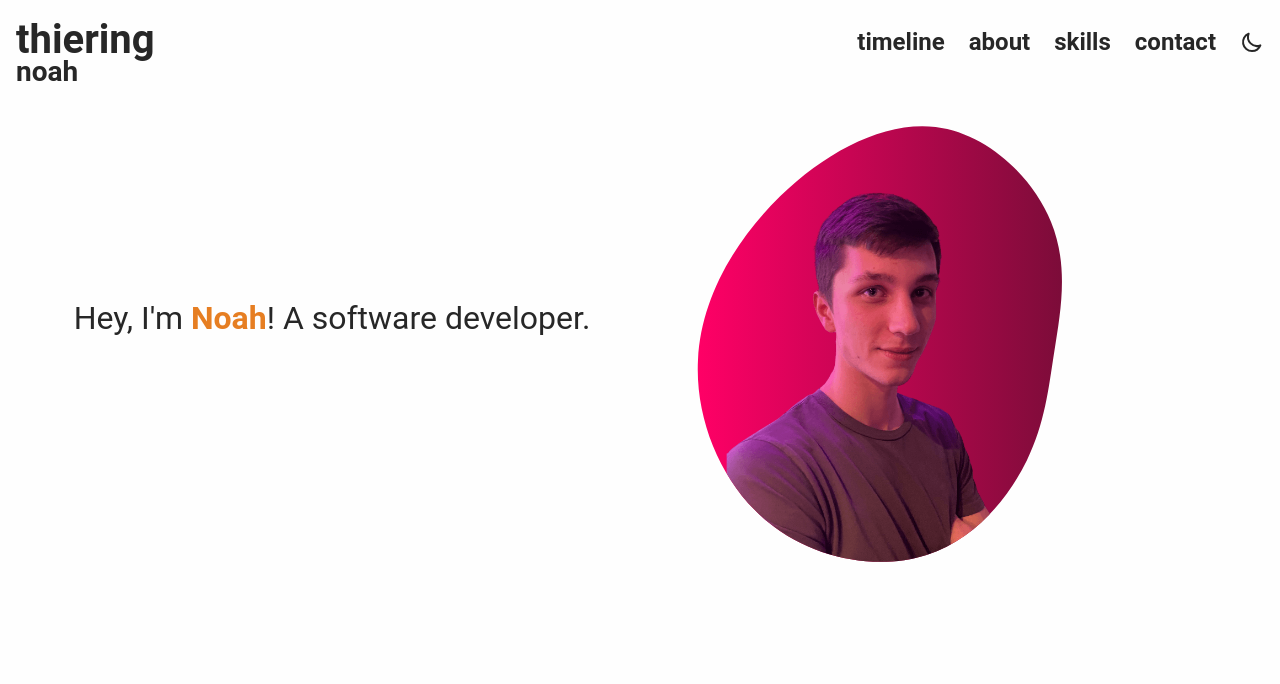
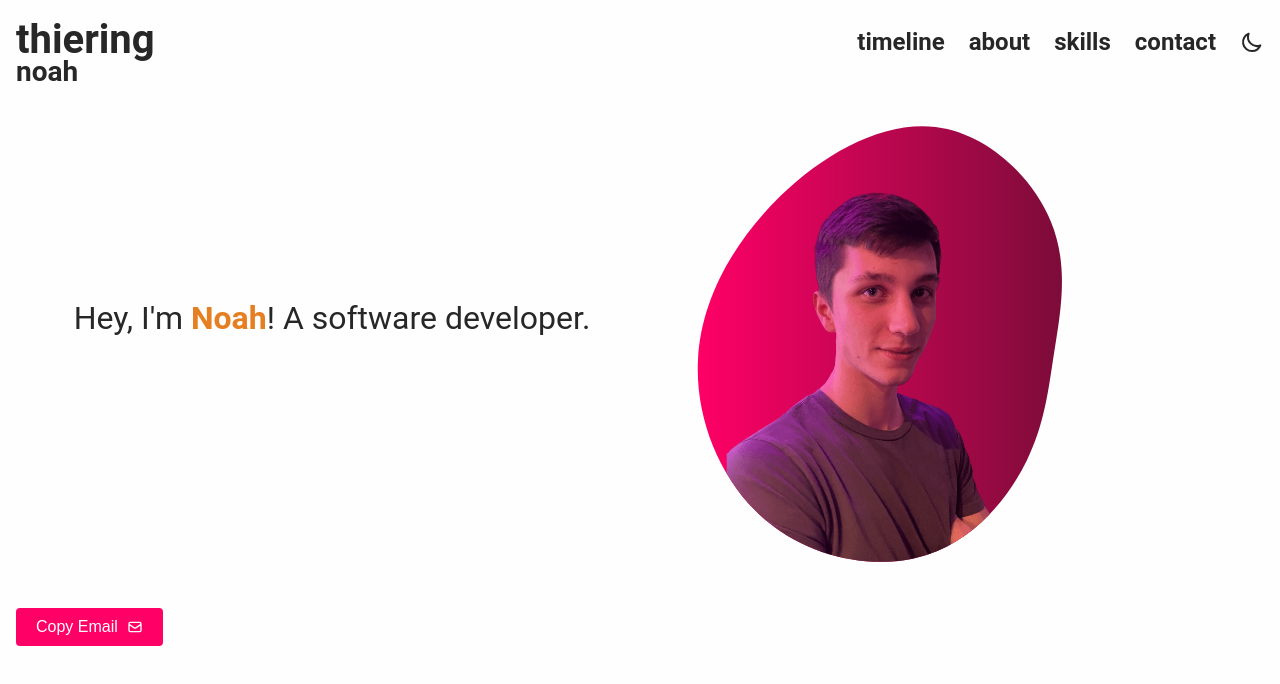
Before and after one commit to Noah4ever/noah4ever.github.io, a React (Vite) app: page / in a window 1280 px wide. Shown: the top 684 px of the page. Built offline with nearby package versions, Linux system fonts and the light colour scheme.

Commit message:
feature: contact button that copies email

```diff
--- /dev/null
+++ b/src/components/contact.tsx
@@ -0,0 +1,18 @@
+import { HiOutlineMail as Email } from "react-icons/hi";
+import "@styles/contact.scss";
+
+export default function Contact() {
+  const email = "noah.thiering@web.de";
+
+  const copyToClipboard = () => {
+    navigator.clipboard.writeText(email);
+  };
+
+  return (
+    <div className="contact-container">
+      <button className="contact-button" onClick={copyToClipboard}>
+        Copy Email <Email />
+      </button>
+    </div>
+  );
+}
--- a/src/pages/App.tsx
+++ b/src/pages/App.tsx
@@ -1,12 +1,14 @@
 import Welcome from "@/components/Welcome";
 import Header from "../components/Header";
 import "@styles/app.scss";
+import Contact from "@/components/contact";
 
 export default function App() {
   return (
     <div className="app-container">
       <Header />
       <Welcome />
+      <Contact />
     </div>
   );
 }
--- /dev/null
+++ b/src/styles/contact.scss
@@ -0,0 +1,22 @@
+.contact-button {
+  background-color: var(--primary);
+  color: #fff;
+  border: none;
+  border-radius: 4px;
+  padding: 10px 20px;
+  font-size: 16px;
+  cursor: pointer;
+  display: flex;
+  justify-content: center;
+  align-items: center;
+  gap: 1ch;
+  transition: background-color 0.3s ease;
+
+  &:hover {
+    background-color: var(--primary-hover);
+  }
+
+  &:active {
+    background-color: var(--primary-hover);
+  }
+}
--- a/src/styles/index.scss
+++ b/src/styles/index.scss
@@ -13,7 +13,8 @@ body {
   --shadow-color: #999;
   --highlight: #cdcdcd;
   --highlight-color: #000;
-  --primary: #d94a26;
+  --primary: #ff0066;
+  --primary-hover: #b40c4f;
 
   margin: 0;
   background-color: var(--background-color);
@@ -27,5 +28,6 @@ body.dark {
   --shadow-color: #111;
   --highlight: #666;
   --highlight-color: #eee;
-  --primary: #c22f0a;
+  --primary: #ff0066;
+  --primary-hover: #b40c4f;
 }
```
